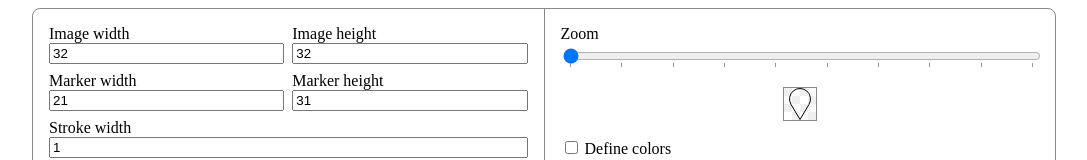
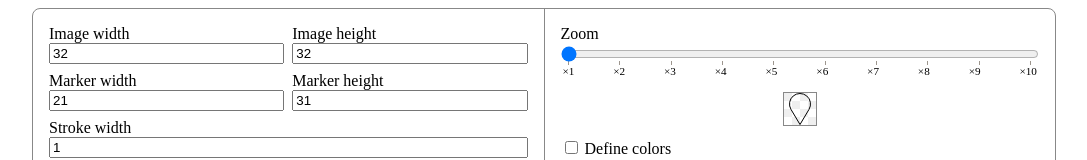
Before and after one commit to AntonKhorev/msvgen, a website with bundled scripts: page src/index.html in a window 1280 px wide. Shown: the top 160 px of the page, without its empty margins (96-1183 px from the left). Built offline with nearby package versions, Linux system fonts and the light colour scheme.

Commit message:
Add visible zoom values

```diff
--- a/src/index.css
+++ b/src/index.css
@@ -44,6 +44,13 @@
 				display: block;
 				box-sizing: border-box;
 				width: 100%;
+				margin: 0;
+			}
+
+			datalist {
+				display: flex;
+				justify-content: space-between;
+				font-size: .7em;
 			}
 
 			a {
--- a/src/preview.ts
+++ b/src/preview.ts
@@ -81,7 +81,7 @@ function makeRangeDataList(id: string, maxValue: number): HTMLDataListElement {
 	const $dataList=makeElement('datalist')()()
 	$dataList.id=id
 	for (let value=1;value<=maxValue;value++) {
-		$dataList.append(new Option(String(value)))
+		$dataList.append(new Option('×'+String(value),String(value)))
 	}
 	return $dataList
 }
```
